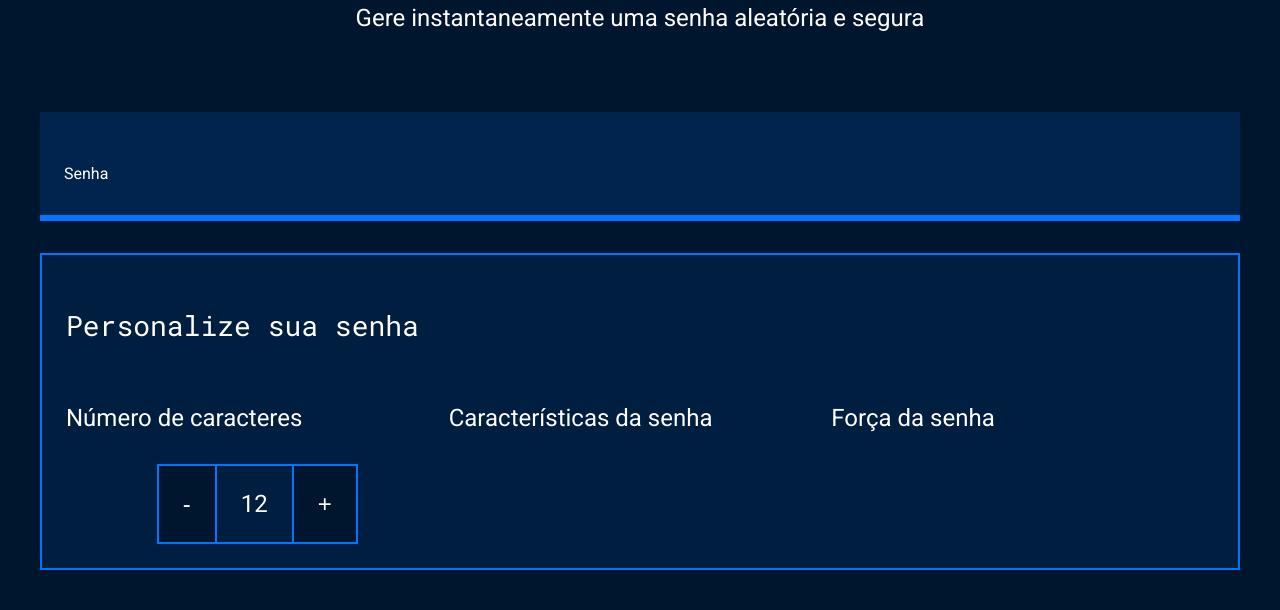
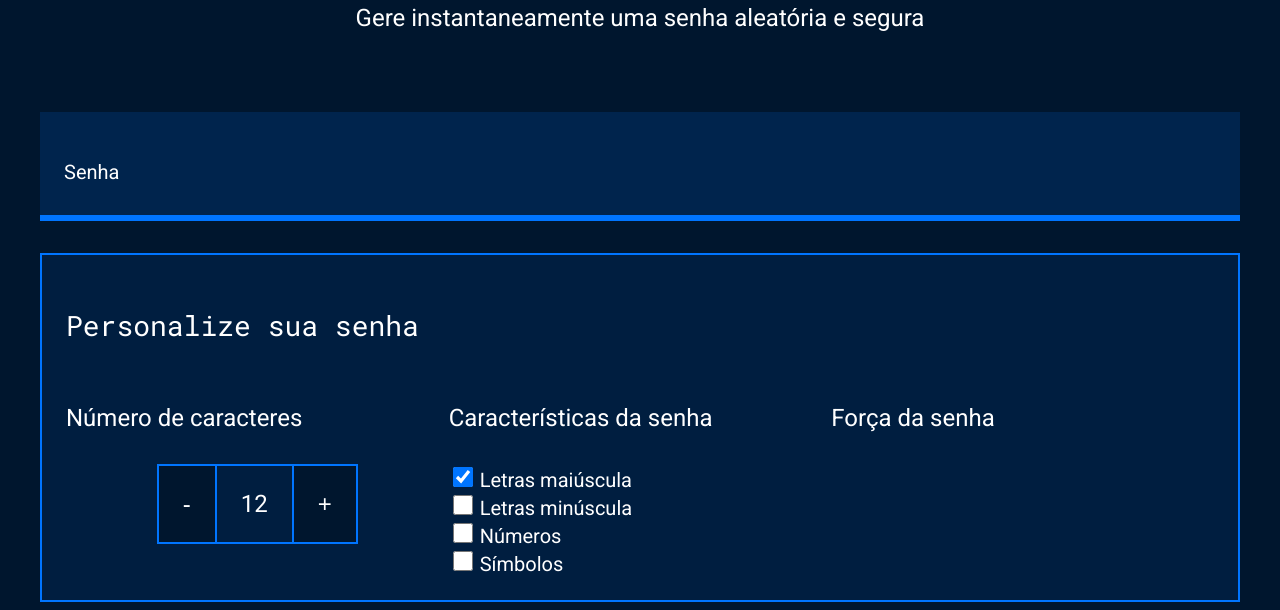
Before and after one commit to evelynvitrannin/geradordesenhas, a plain HTML site: page index.html in a window 1280 px wide. Shown: the part 214-824 px from the top of the page. Before the commit the page ends 800 px from the top, so only its background shows below. Drawn offline with Linux system fonts and the light colour scheme.

Commit message:
Add files via upload

```diff
--- a/index.html
+++ b/index.html
@@ -32,6 +32,15 @@
                 </div>
                 <div class="parametro-senha">
                     <h4 class="parametro-senha__titulo">Características da senha</h4>
+                    <div class="parametro-senha-checkbox"><input type="checkbox" name=" maiuscula" class="checkbox" checked >
+                        <label for="maiuscula">Letras maiúscula</label></div>
+                    <div class="parametro-senha-checkbox"><input type="checkbox" name=" minuscula" class="checkbox" >
+                        <label for="minuscula">Letras minúscula</label></div>
+                    <div class="parametro-senha-checkbox"><input type="checkbox" name=" numero" class="checkbox" >
+                        <label for="numero">Números</label></div>
+                    <div class="parametro-senha-checkbox"><input type="checkbox" name=" simbolos" class="checkbox">
+                        <label for="simbolos">Símbolos</label></div>
+
                 </div>
                 <div class="parametro-senha">
                     <h4 class="parametro-senha__titulo">Força da senha</h4>
--- a/style.css
+++ b/style.css
@@ -106,6 +106,13 @@ body{
     margin: 0px;
     font-size: 24px;
 }
+label{
+    font-size: 20px;
+}
+.checkbox{
+    width: 20px;
+    height: 20px;
+}
 @media screen and (min-width: 768px) {
     .parametro-coluna__senha{
         flex-direction: row;
```
